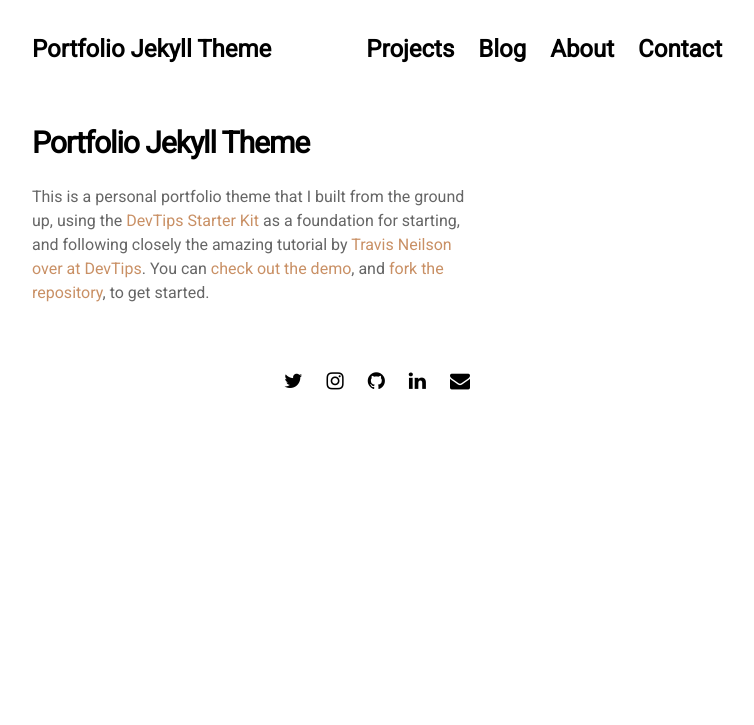
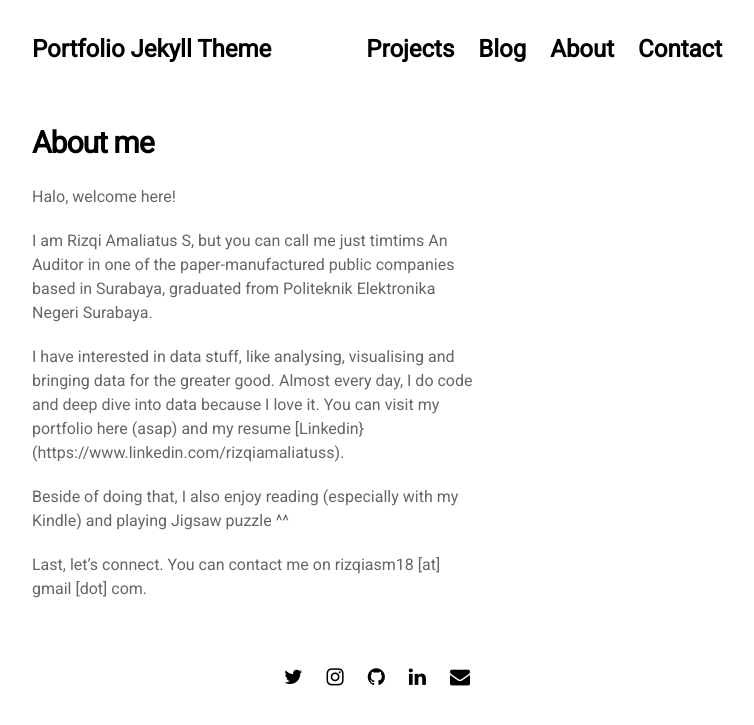
Before and after one commit to rizqiamaliatuss/rizqiamaliatuss.github.io, a Jekyll site: the page built from pages/about.md, in a window 1280 px wide. Shown: the top 725 px of the page, without its empty margins (263-1017 px from the left). Built offline with Jekyll 4.4.1, drawn with Linux system fonts in a browser that asks for light colours; nearby versions of some CDN libraries.

Commit message:
update about meee

```diff
--- a/pages/about.md
+++ b/pages/about.md
@@ -4,6 +4,16 @@ title: About
 permalink: /about
 ---
 
-# Portfolio Jekyll Theme
+# About me
 
-This is a personal portfolio theme that I built from the ground up, using the [DevTips Starter Kit](http://devtipsstarterkit.com/) as a foundation for starting, and following closely the amazing tutorial by [Travis Neilson over at DevTips](https://www.youtube.com/watch?v=T6jKLsxbFg4&list=PL0CB3OvPhDA_STygmp3sDenx3UpdOMk7P). You can [check out the demo](lenpaul.github.io/portfolio-jekyll-theme/), and [fork the repository](https://github.com/LeNPaul/portfolio-jekyll-theme/fork), to get started.
+Halo, welcome here!
+
+I am Rizqi Amaliatus S, but you can call me just timtims
+An Auditor in one of the paper-manufactured public companies based in Surabaya, graduated from Politeknik Elektronika Negeri Surabaya.
+
+I have interested in data stuff, like analysing, visualising and bringing data for the greater good.
+Almost every day, I do code and deep dive into data because I love it. You can visit my portfolio here (asap) and my resume [Linkedin} (https://www.linkedin.com/rizqiamaliatuss).
+
+Beside of doing that, I also enjoy reading (especially with my Kindle) and playing Jigsaw puzzle ^^
+
+Last, let's connect. You can contact me on rizqiasm18 [at] gmail [dot] com.
```
